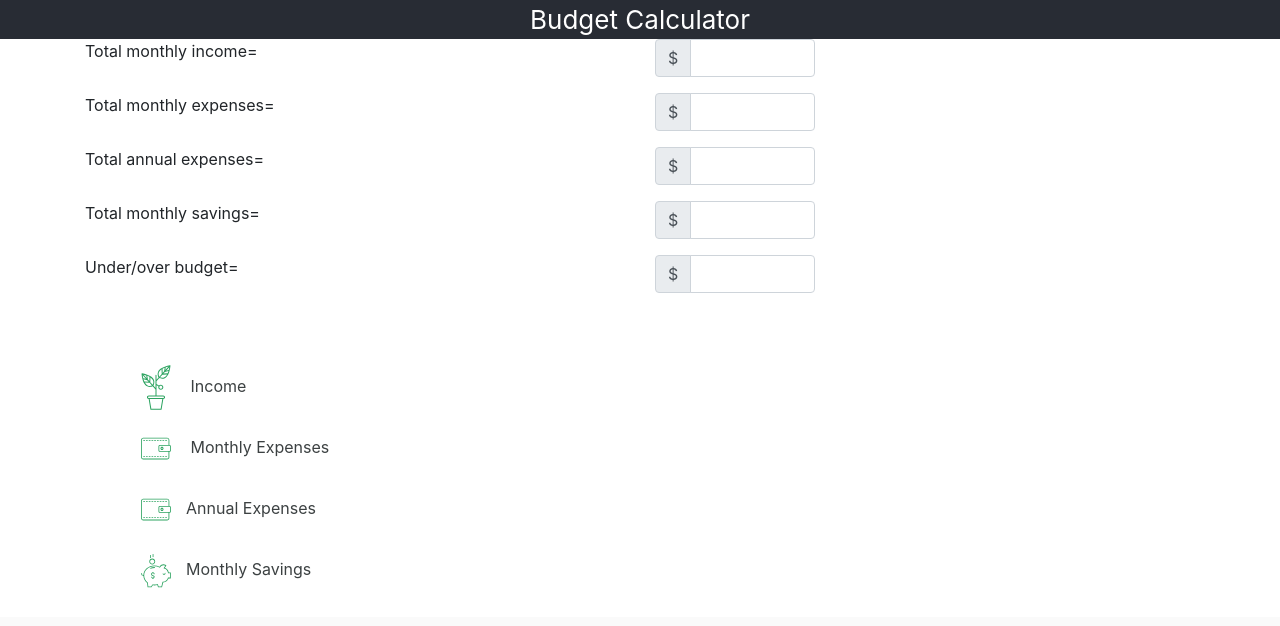
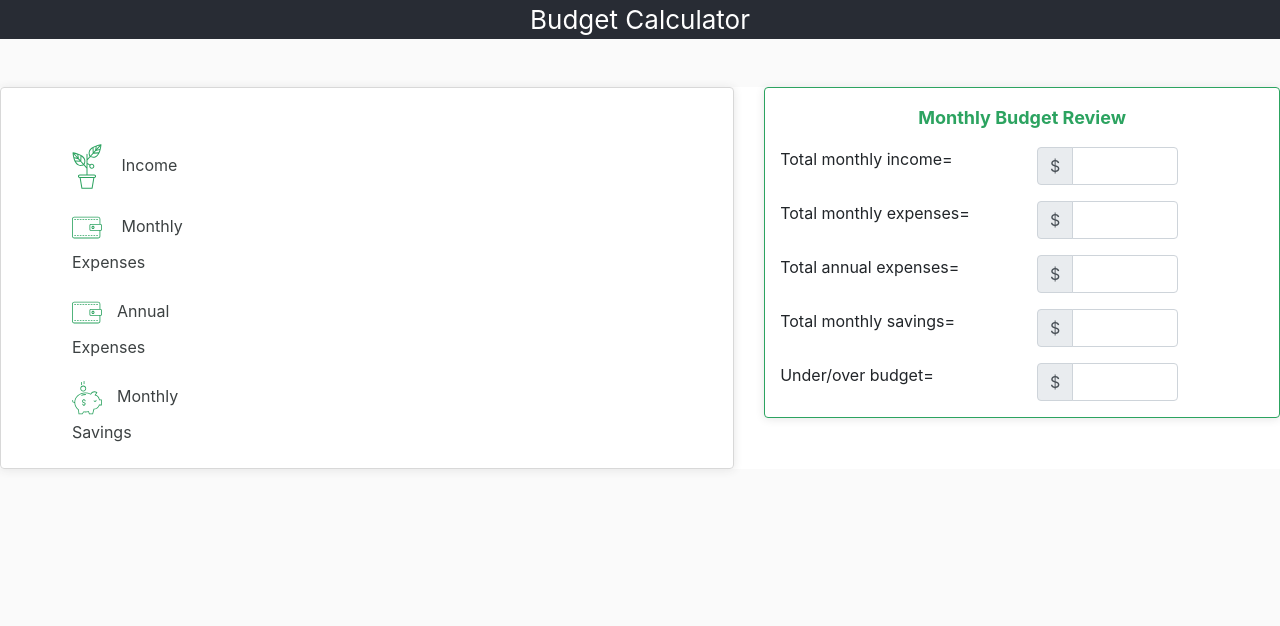
Before and after one commit to tanvigupta5215/budget-calculator, a React (Create React App) app in the folder app/: page / in a window 1280 px wide. Shown: the top 626 px of the page. Built offline with nearby package versions, Linux system fonts and the light colour scheme.

Commit message:
Column size changed

```diff
--- a/app/public/index.html
+++ b/app/public/index.html
@@ -12,7 +12,7 @@
     <meta name="theme-color" content="#000000" />
     <meta
       name="description"
-      content="Web site created using create-react-app"
+      content="Budget Calculator"
     />
     <link rel="apple-touch-icon" href="%PUBLIC_URL%/logo192.png" />
     <!--
--- a/app/src/App.js
+++ b/app/src/App.js
@@ -12,9 +12,13 @@ class App extends React.Component{
                 <header className="App-header">
                     Budget Calculator
                 </header>
-                <div className="bg-white">
+                <div className="row bg-white mt-5">
+                <div className="col-md-12 col-xs-12 col-lg-7">
+                <NavigationComponent/>
+                </div>
+                <div className="col-lg-5 col-xl-5">
                 <MonthlyBudgetReviewComponent />
-                    <NavigationComponent/>
+                </div>
                 </div>
             </div>
         );
--- a/app/src/income-calculator-component/IncomeCalculatorComponent.css
+++ b/app/src/income-calculator-component/IncomeCalculatorComponent.css
@@ -13,3 +13,6 @@
 .form-check-label:before{
     background-color:red;
 }
+hr{
+    border-top: 1px solid rgb(241, 241, 241);
+}
--- a/app/src/income-calculator-component/IncomeCalculatorComponent.js
+++ b/app/src/income-calculator-component/IncomeCalculatorComponent.js
@@ -10,7 +10,7 @@ class IncomeCalculatorComponent extends React.Component {
                        <input className="form-check-input input-styling mt-2" type="checkbox" color="black" value="" id="takeHomePay" />
                     </div>
                     </div>
-                    <div className="col-3 text-left">
+                    <div className="col-4 text-left">
                         <label className="form-check-label" id="defaultCheck1" htmlFor="takeHomePay">
                             <p className="mb-0">Monthly pay=</p>
                             <p className="text-small">(take home pay)</p>
@@ -26,13 +26,14 @@ class IncomeCalculatorComponent extends React.Component {
                         </div>
                     </div>
                 </div>
+                <hr/>
                 <div id="monthlyOtherIncomeItem" className="row">
                     <div className="col-1">
                         <div className="form-check">
                             <input className="form-check-input input-styling mt-2" type="checkbox" color="black" value="" id="monthlyOtherIncome" />
                         </div>
                     </div>
-                    <div className="col-3 text-left">
+                    <div className="col-4 text-left">
                         <label className="form-check-label" id="defaultCheck1" htmlFor="monthlyOtherIncome">
                             <p className="mb-0">Monthly other =</p>
                             <p className="text-small">(rental income, alimony, etc)</p>
@@ -48,13 +49,14 @@ class IncomeCalculatorComponent extends React.Component {
                         </div>
                     </div>
                 </div>
+                <hr/>
                 <div id="annualOtherIncomeItem" className="row">
                     <div className="col-1">
                         <div className="form-check">
                             <input className="form-check-input input-styling mt-2" type="checkbox" color="black" value="" id="annualOtherIncome" />
                         </div>
                     </div>
-                    <div className="col-3 text-left">
+                    <div className="col-4 text-left">
                         <label className="form-check-label" id="defaultCheck1" htmlFor="annualOtherIncome">
                             <p className="mb-0">Annual other =</p>
                             <p className="text-small">(bonuses, gifts, tax refund, etc.)
@@ -71,7 +73,6 @@ class IncomeCalculatorComponent extends React.Component {
                         </div>
                     </div>
                 </div>
-
             </div>
         );
     }
--- a/app/src/monthly-budget-review-component/MonthlyBudgetReviewComponent.css
+++ b/app/src/monthly-budget-review-component/MonthlyBudgetReviewComponent.css
@@ -9,3 +9,16 @@
 .text-small{
     font-size: 0.75em;
 }
+
+
+#monthlyBudgetReviewItem{
+    border: 1px solid rgb(44, 163, 96);
+    border-radius: 4px;
+    box-shadow: rgb(229, 229, 229) 0px 1px 10px;
+}
+
+.heading{
+font-size: 18px;
+    font-weight: 700;
+    color: #2ca360;
+}
--- a/app/src/monthly-budget-review-component/MonthlyBudgetReviewComponent.js
+++ b/app/src/monthly-budget-review-component/MonthlyBudgetReviewComponent.js
@@ -4,14 +4,17 @@ import './MonthlyBudgetReviewComponent.css';
 class MonthlyBudgetReviewComponent extends React.Component{
     render(){
         return(
-            <div className="container">
+            <div id="monthlyBudgetReviewItem" className="container">
+                <div className="row">
+                    <div className=" col pt-3 pb-3 heading text-center">Monthly Budget Review</div>
+                </div>
                 <div id="totalMonthlyIncome" className="row">
                 <div className="col-6 text-left">
                         <label className="form-check-label" id="defaultCheck1" htmlFor="monthlyIncome">
                             <p className="mb-0">Total monthly income=</p>
                         </label>
                     </div>
-                    <div className="col-2">
+                    <div className="col-4">
                         <div className="input-group mb-3">
                             <div className="input-group-prepend">
                                 <span className="input-group-text" id="basic-addon1">$</span>
@@ -27,7 +30,7 @@ class MonthlyBudgetReviewComponent extends React.Component{
                             <p className="mb-0">Total monthly expenses=</p>
                         </label>
                     </div>
-                    <div className="col-2">
+                    <div className="col-4">
                         <div className="input-group mb-3">
                             <div className="input-group-prepend">
                                 <span className="input-group-text" id="basic-addon1">$</span>
@@ -43,7 +46,7 @@ class MonthlyBudgetReviewComponent extends React.Component{
                             <p className="mb-0">Total annual expenses=</p>
                         </label>
                     </div>
-                    <div className="col-2">
+                    <div className="col-4">
                         <div className="input-group mb-3">
                             <div className="input-group-prepend">
                                 <span className="input-group-text" id="basic-addon1">$</span>
@@ -59,7 +62,7 @@ class MonthlyBudgetReviewComponent extends React.Component{
                             <p className="mb-0">Total monthly savings=</p>
                         </label>
                     </div>
-                    <div className="col-2">
+                    <div className="col-4">
                         <div className="input-group mb-3">
                             <div className="input-group-prepend">
                                 <span className="input-group-text" id="basic-addon1">$</span>
@@ -75,7 +78,7 @@ class MonthlyBudgetReviewComponent extends React.Component{
                             <p className="mb-0">Under/over budget=</p>
                         </label>
                     </div>
-                    <div className="col-2">
+                    <div className="col-4">
                         <div className="input-group mb-3">
                             <div className="input-group-prepend">
                                 <span className="input-group-text" id="basic-addon1">$</span>
--- a/app/src/navigation-component/NavigationComponent.css
+++ b/app/src/navigation-component/NavigationComponent.css
@@ -32,3 +32,9 @@
 .nav-item{
     position: relative;
 }
+
+#navigationComponent{
+    border: 1px solid rgb(216, 216, 216);
+    border-radius: 4px;
+    box-shadow: rgb(229, 229, 229) 0px 1px 10px;
+}
--- a/app/src/navigation-component/NavigationComponent.js
+++ b/app/src/navigation-component/NavigationComponent.js
@@ -15,7 +15,7 @@ class NavigationComponent extends React.Component{
            <div id="navigationComponent" className="container">
                <Router>
                    <div className="row mt-5">
-                       <div className="col-4">
+                       <div className="col-lg-4 col-xl-4 col-md-5 col-sm-6">
                            <nav className="nav">
                                <ul className="text-left list-group-flush">
                                        <li className="list-group-item nav-item border-0 p-0" >
@@ -47,7 +47,7 @@ class NavigationComponent extends React.Component{
                                </ul>
                            </nav>
                        </div>
-                       <div className="col-8">
+                       <div className="col-lg-8 col-xl-8 col-md-7 col-sm-6">
                            <Route exact path="/income">
                                <IncomeCalculatorComponent/>
                            </Route>
```
